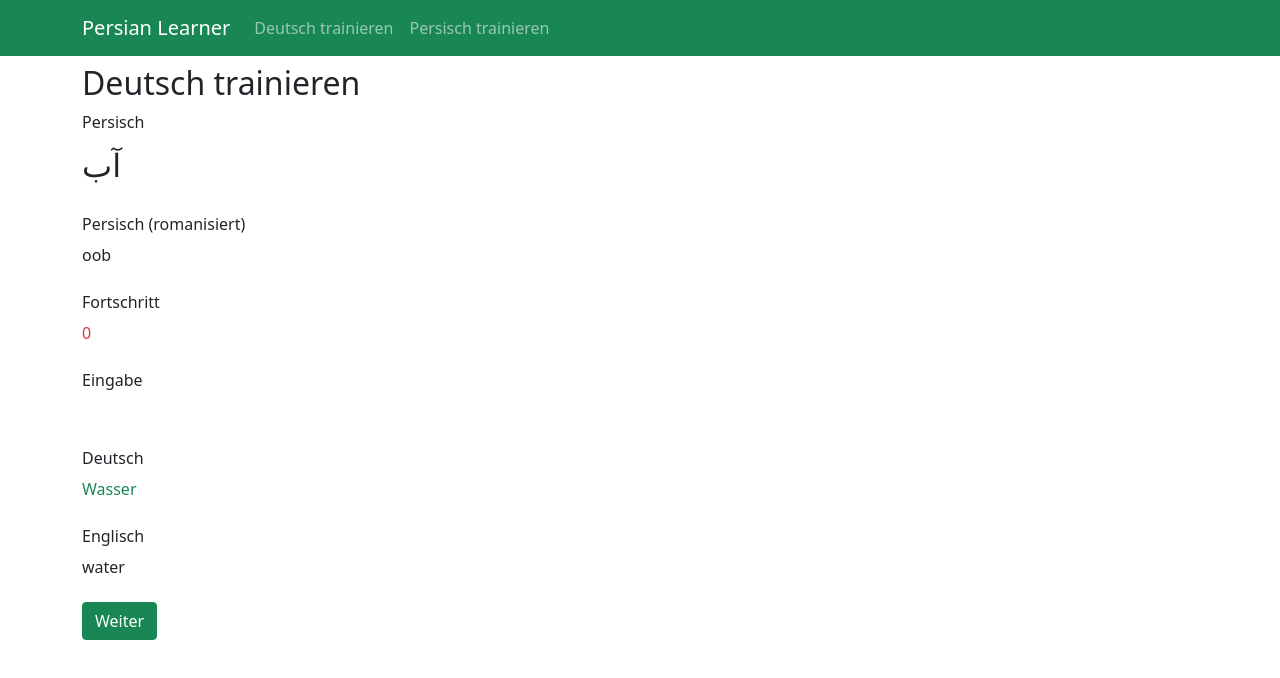
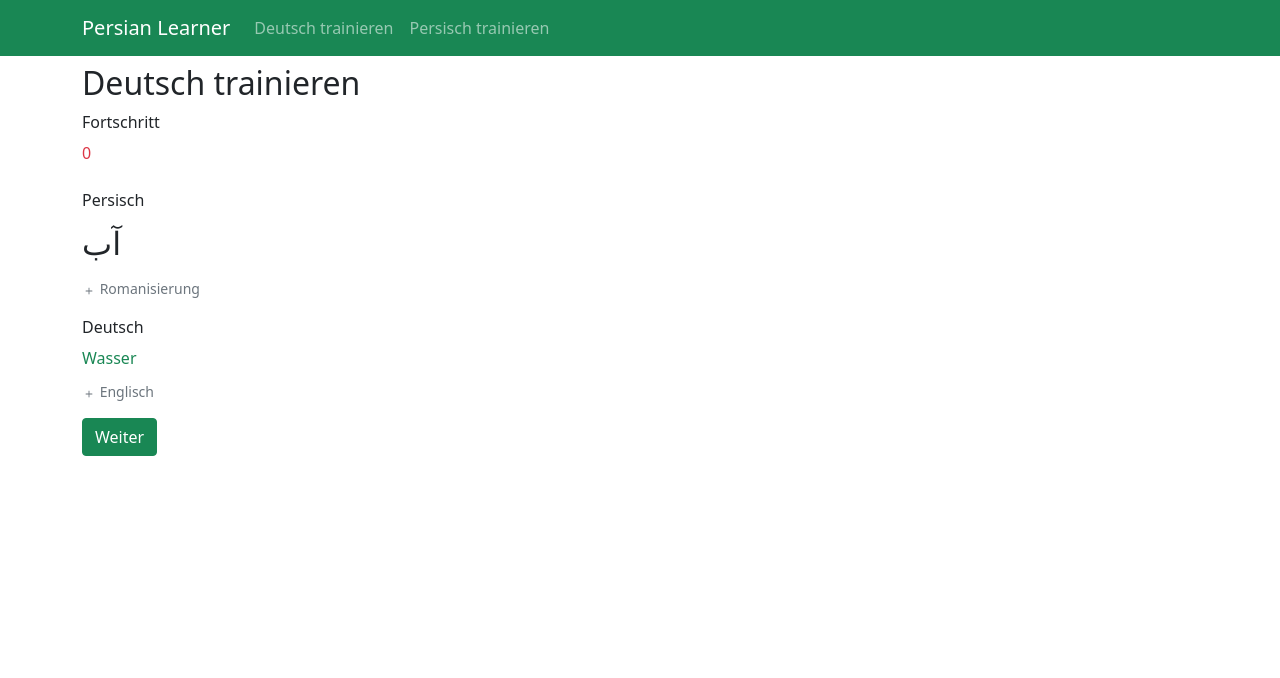
Before and after one commit to kremerd/persian-learner, a React (Create React App) app: page /train/german in a window 1280 px wide. Both pictures are taken after a click on the button "Auflösen". Shown: the top 678 px of the page. Built offline with nearby package versions, Linux system fonts and the light colour scheme.

Commit message:
feat: make romanization and english optional

```diff
--- /dev/null
+++ b/src/features/train/components/Icons.tsx
@@ -0,0 +1,13 @@
+import React from 'react';
+
+export const Plus = (): JSX.Element => (
+  <svg width="1em" height="1em" viewBox="0 0 16 16" className="bi bi-plus" fill="currentColor" xmlns="http://www.w3.org/2000/svg">
+    <path fillRule="evenodd" d="M8 4a.5.5 0 0 1 .5.5v3h3a.5.5 0 0 1 0 1h-3v3a.5.5 0 0 1-1 0v-3h-3a.5.5 0 0 1 0-1h3v-3A.5.5 0 0 1 8 4z"/>
+  </svg>
+);
+
+export const Dash = (): JSX.Element => (
+  <svg width="1em" height="1em" viewBox="0 0 16 16" className="bi bi-dash" fill="currentColor" xmlns="http://www.w3.org/2000/svg">
+    <path fillRule="evenodd" d="M4 8a.5.5 0 0 1 .5-.5h7a.5.5 0 0 1 0 1h-7A.5.5 0 0 1 4 8z"/>
+  </svg>
+);
--- /dev/null
+++ b/src/features/train/components/ToggleText/ToggleText.tsx
@@ -0,0 +1,34 @@
+import React from 'react';
+import { Dash, Plus } from '../Icons';
+
+export class ToggleText extends React.Component<{
+  title: string;
+  value: string;
+}, {
+  expanded: boolean;
+}> {
+  state = {
+    expanded: false,
+  };
+
+  render(): JSX.Element {
+    const { title, value } = this.props;
+    if (this.state.expanded) {
+      return (
+        <div className="cursor-pointer"
+          onClick={(): void => this.setState({ expanded: false })}
+        >
+          <Dash></Dash> {title}: <em>{value}</em>
+        </div>
+      );
+    } else {
+      return (
+        <div className="cursor-pointer"
+          onClick={(): void => this.setState({ expanded: true })}
+        >
+          <Plus></Plus> {title}
+        </div>
+      );
+    }
+  }
+}
--- a/src/features/train/components/TrainGerman/TrainGerman.tsx
+++ b/src/features/train/components/TrainGerman/TrainGerman.tsx
@@ -1,6 +1,7 @@
 import React from 'react';
 import { LearningUnit } from '../../model/learningUnit';
 import { TestStage } from '../../model/testStage';
+import { ToggleText } from '../ToggleText/ToggleText';
 
 export class TrainGerman extends React.Component<{
   unit: LearningUnit;
@@ -71,96 +72,71 @@ export class TrainGerman extends React.Component<{
       <form onSubmit={(e): void => this.submit(e)}>
         <h2>Deutsch trainieren</h2>
         <div className="mb-3">
-          <label htmlFor="persian">
-            Persisch
-          </label>
-          <input type="text"
-            id="persian"
-            className="form-control-plaintext text-large"
-            readOnly
-            value={unit.fa}>
-          </input>
+          <div>
+            Fortschritt
+          </div>
+          <div className={'form-control-plaintext'
+              + (this.isCountingAsFailure() ? ' text-danger' : '')
+              + (this.isCountingAsSuccess() ? ' text-success' : '')
+          }>
+            {unit.progress.scoreDe}
+          </div>
         </div>
         <div className="mb-3">
-          <label htmlFor="romanized-persian">
-            Persisch (romanisiert)
-          </label>
-          <input type="text"
-            id="romanized-persian"
-            className="form-control-plaintext"
-            readOnly
-            value={unit.faRm}>
-          </input>
+          <div>
+            Persisch
           </div>
+          <div className="form-control-plaintext text-large">
+            {unit.fa}
+          </div>
+          <div className="form-text">
+            <ToggleText title="Romanisierung" value={unit.faRm}></ToggleText>
+          </div>
+        </div>
+        {this.isShowSolution() ? (
+          <React.Fragment>
             <div className="mb-3">
-          <label htmlFor="score">
-            Fortschritt
-          </label>
-          <input type="text"
-            id="score"
-            className={'form-control-plaintext'
-              + (this.isCountingAsFailure() ? ' text-danger' : '')
-              + (this.isCountingAsSuccess() ? ' text-success' : '')
+              <div>Deutsch</div>
+              <div className="form-control-plaintext">
+                {this.isCountingAsFailure()
+                  ? (
+                    <React.Fragment>
+                      <span className="text-danger text-decoration-line-through">
+                        {this.state.enteredTranslation}
+                      </span>
+                      <span> </span>
+                    </React.Fragment>
+                  ) : null
                 }
-            readOnly
-            value={unit.progress.scoreDe}>
-          </input>
+                <span className="text-success">
+                  {unit.de}
+                </span>
               </div>
+              <div className="form-text">
+                <ToggleText title="Englisch" value={unit.en}></ToggleText>
+              </div>
+            </div>
+          </React.Fragment>
+        ) : (
           <div className="mb-3">
             <label htmlFor="german">
-            {this.isShowSolution() ? 'Eingabe' : 'Deutsch'}
+              Deutsch
             </label>
             <input type="text"
               id="german"
-            className={this.renderInputClassNames()}
-            readOnly={this.isShowSolution()}
+              className="form-control"
               value={this.state.enteredTranslation}
               onChange={(e): void => this.setState({ enteredTranslation: e.target.value })}
             >
             </input>
+            <div className="form-text">
+              &nbsp;
             </div>
-        {this.isShowSolution() ? (
-          <React.Fragment>
-            <div className="mb-3">
-              <label htmlFor="german-solution">Deutsch</label>
-              <input type="text"
-                id="german-solution"
-                className="form-control-plaintext text-success"
-                readOnly
-                value={unit.de}
-              >
-              </input>
           </div>
-            <div className="mb-3">
-              <label htmlFor="english">Englisch</label>
-              <input type="text"
-                id="english"
-                className="form-control-plaintext"
-                readOnly
-                value={unit.en}
-              >
-              </input>
-            </div>
-          </React.Fragment>
-        ) : null}
+        )}
         {this.renderButtons()}
       </form>
     );
-  }
-
-  private renderInputClassNames(): string {
-    switch (this.state.stage) {
-    case TestStage.Initial:
-      return 'form-control';
-    case TestStage.Retry:
-      return 'form-control';
-    case TestStage.Passed:
-      return 'form-control-plaintext text-success';
-    case TestStage.PassedOnRetry:
-      return 'form-control-plaintext text-success';
-    case TestStage.Failed:
-      return 'form-control-plaintext text-danger';
-    }
   }
 
   private renderButtons(): JSX.Element {
--- a/src/index.scss
+++ b/src/index.scss
@@ -5,3 +5,7 @@ $primary: #198754;
 .text-large {
   font-size: 32px;
 }
+
+.cursor-pointer {
+  cursor: pointer;
+}
```
Also changed, not shown: 1 other file (tests, documents, lock files or other folders). Lines whose indentation alone changed are shown as unchanged.
